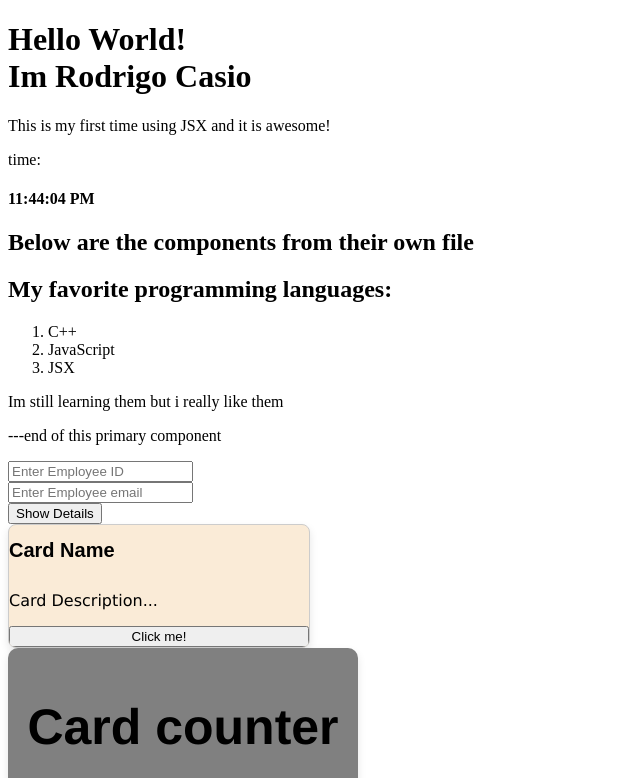
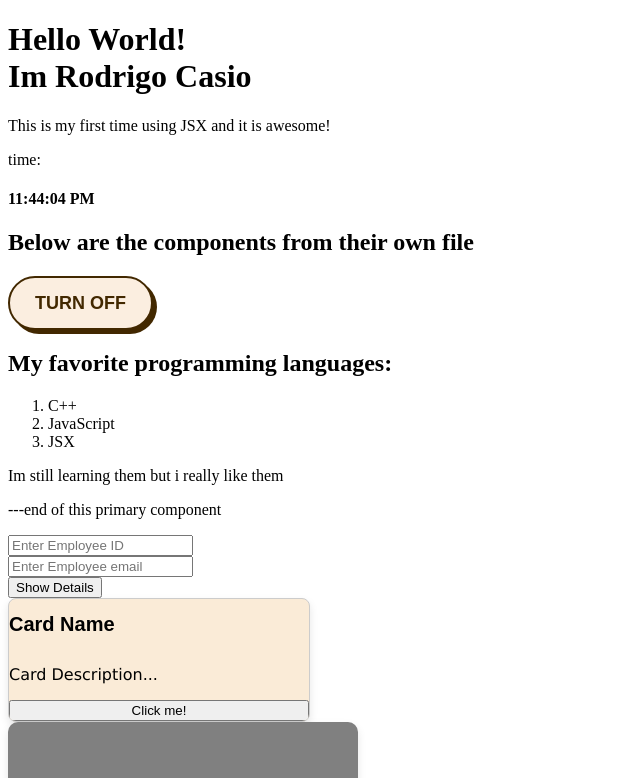
Before and after one commit to rodrigcasio/React-rcasio-projects, a React (Vite) app in the folder courseraPracticeIBM/myfirstapp/: page / in a window 1280 px wide. Shown: the top 778 px of the page, without its empty margins (0-640 px from the left). Built offline with nearby package versions, Linux system fonts and the light colour scheme.

Commit message:
Added a new component for a toggle button

```diff
--- a/courseraPracticeIBM/myfirstapp/src/App.jsx
+++ b/courseraPracticeIBM/myfirstapp/src/App.jsx
@@ -3,6 +3,7 @@ import OrganizationDetails from './Components/OrganizationDetails.jsx'; // impor
 import Card from './Components/Card.jsx';
 import Clock from './Components/Clock.jsx';
 import CardCounter from './Components/CardCounter.jsx'
+import ToggleButton from './Components/ToggleButton.jsx'
 
 function App() { // primary component , it is a defualt export
   return (
@@ -12,6 +13,7 @@ function App() { // primary component , it is a defualt export
       <p>time: {<Clock />}</p>
       <div>
         <h2>Below are the components from their own file</h2>
+        <ToggleButton />
         <ListFavLanguages />
         <OrganizationDetails />
         <Card />
--- /dev/null
+++ b/courseraPracticeIBM/myfirstapp/src/Components/ToggleButton.jsx
@@ -0,0 +1,14 @@
+import React, {useState} from 'react'
+import './../toggleButton.css'
+function ToggleButton() {
+    const [toggle, setToggle] = useState(false);
+
+    return(
+        <div>
+            <button className="toggle-btn" onClick={() => setToggle(!toggle)}>
+                {toggle ? 'TURN ON' : 'TURN OFF'}
+            </button>
+        </div>
+    );
+}
+export default ToggleButton;
--- /dev/null
+++ b/courseraPracticeIBM/myfirstapp/src/toggleButton.css
@@ -0,0 +1,34 @@
+
+.toggle-btn {
+  background-color: #fbeee0;
+  border: 2px solid #422800;
+  border-radius: 30px;
+  box-shadow: #422800 4px 4px 0 0;
+  color: #422800;
+  cursor: pointer;
+  display: inline-block;
+  font-weight: 600;
+  font-size: 18px;
+  padding: 0 18px;
+  line-height: 50px;
+  text-align: center;
+  text-decoration: none;
+  user-select: none;
+  -webkit-user-select: none;
+  touch-action: manipulation;
+}
+.toggle-btn:hover {
+  background-color: #fff;
+}
+
+.toggle-btn:active {
+  box-shadow: #422800 2px 2px 0 0;
+  transform: translate(2px, 2px);
+}
+
+@media (min-width: 768px) {
+  .toggle-btn {
+    min-width: 120px;
+    padding: 0 25px;
+  }
+}
```
